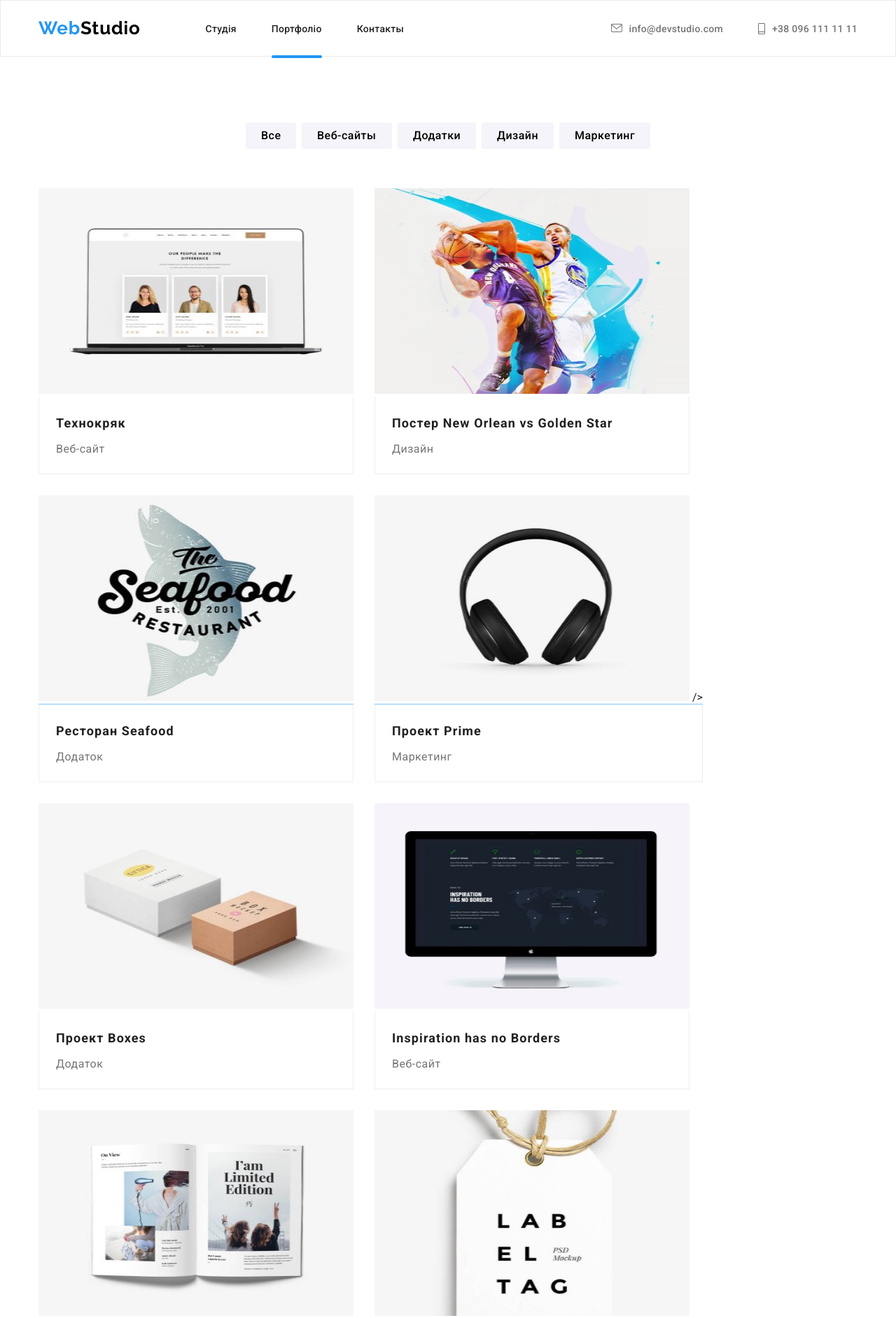
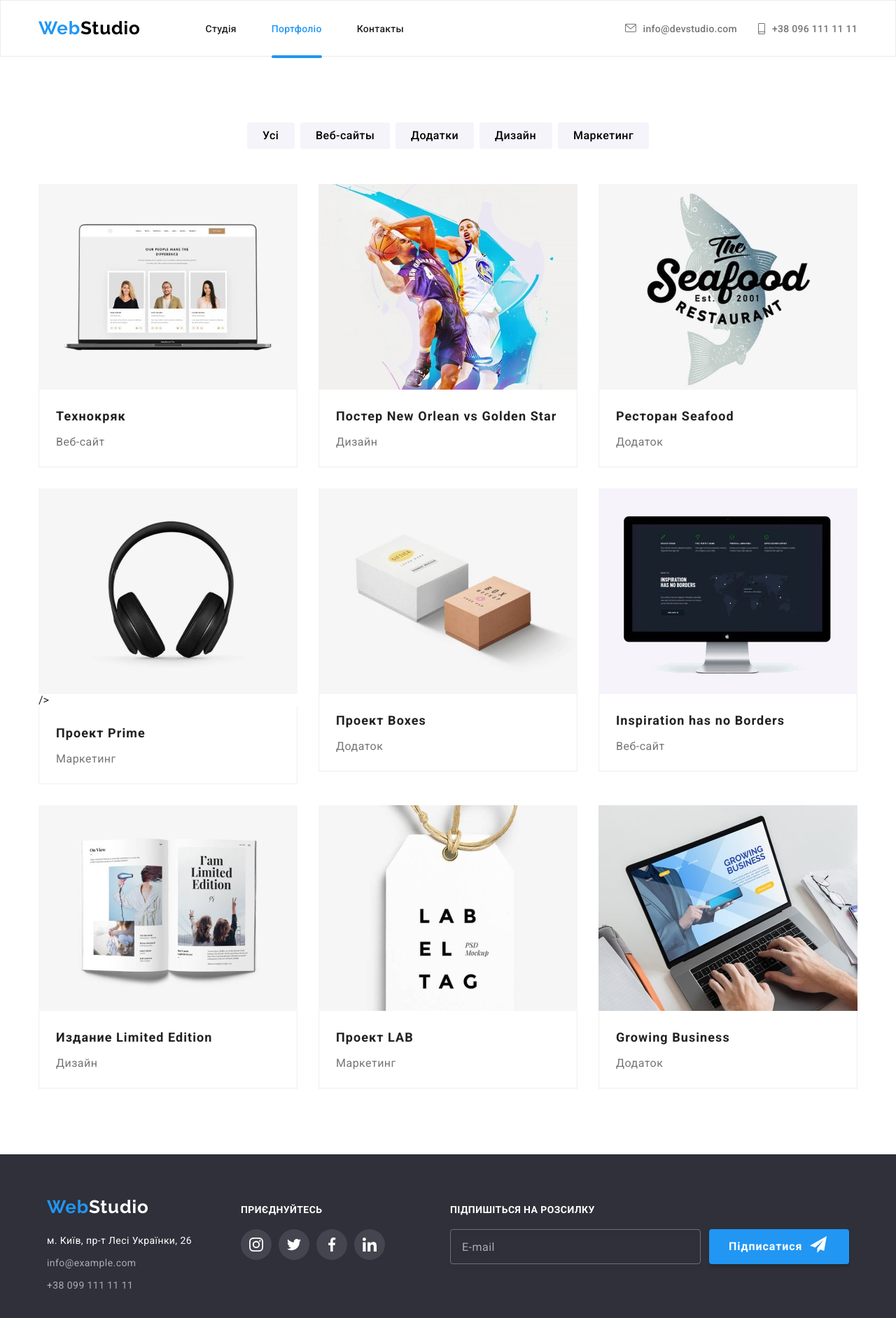
Before and after one commit to VitaliyMeshechek/goit-markup-hw-08, a plain HTML site: page portfolio.html in a window 1280 px wide. Shown: the top 1884 px of the page at 70% size. Drawn offline with nearby package versions, Linux system fonts and the light colour scheme.

Commit message:
home work 8-8

```diff
--- a/portfolio.html
+++ b/portfolio.html
@@ -31,26 +31,45 @@
 
   <body>
     <!-- Header portfolio-->
-    <header class="header">
+    <header class="header data-header">
       <div class="container header-container">
-        <a class="logo" href="./portfolio.html" lang="en"
+        <a class="logo" href="./index.html" lang="en"
           >Web<span class="logo__span">Studio</span></a
         >
+        <div class="mobile-menu" id="mobile-menu" data-menu>
+        <button
+        class="menu__btn"
+        aria-expanded="false"
+        data-menu-open
+        aria-controls="mobile-menu"
+        type="button">
+        <svg
+          class="menu__svg"
+          width="40"
+          height="40"
+          aria-label="перемикач мобільного меню">
+          <use class="menu__icon--open" href="./images/icons/icons.svg#open"></use>
+        </svg>
+      </button>
+      </div>
+        <div class="container-menu">
         <nav class="nav">
           <ul class="nav__list">
             <li class="nav__item">
-              <a class="nav__link" href="./index.html">Студія</a>
+              <a class="nav__link" href="">Студія</a>
             </li>
             <li class="nav__item">
-              <a class="nav__link header-link-current" href="">Портфоліо</a>
+              <a class="nav__link--color header-link-current" href="./portfolio.html">Портфоліо</a>
             </li>
             <li class="nav__item">
               <a class="nav__link" href="">Контакты</a>
             </li>
           </ul>
         </nav>
-        <ul class="nav__list">
-          <li class="nav__item">
+      </div>
+      <div class="container-contacts">
+        <ul class="nav__list--contacts">
+          <li class="nav__item--contacts">
             <a class="nav__link--contacts" href="mailto:info@devstudio.com">
               <svg class="nav__icon--left" width="16" height="12">
                 <use href="./images/icons/icons.svg#envelope"></use>
@@ -58,7 +77,7 @@
               info@devstudio.com</a
             >
           </li>
-          <li class="nav__item">
+          <li class="nav__item--contacts">
             <a class="nav__link--contacts" href="tel:+380961111111">
               <svg class="nav__icon--right" width="10" height="16">
                 <use href="./images/icons/icons.svg#smartphone"></use>
@@ -67,6 +86,7 @@
             >
           </li>
         </ul>
+      </div>
       </div>
     </header>
     <!-- Main section portfolio-->
@@ -80,7 +100,7 @@
                 type="button"
                 class="filters__button animate__animated animate__bounce animate__slow"
               >
-                Все
+                Усі
               </button>
             </li>
             <li class="filters__item">
@@ -116,8 +136,8 @@
               </button>
             </li>
           </ul>
-          <ul class="project">
-            <li class="project__item">
+          <ul class="project__list">
+            <li class="project__item card-set-project">
               <a href="" class="project__link">
                 <div class="overlay">
                   <img
@@ -129,7 +149,7 @@
                   ./project\img-1-708.png.jpg 708w,
                   ./project\img-1-900.png.jpg 900w
                 "
-                class="about__img"
+                class="overlay__img"
                 sizes="(min-width: 1200px) 370px, (min-width: 768px) 354px, 100vw"
                 src="imaiges/portfolio/img.jpg"
                 alt="Технокряк"
@@ -150,7 +170,7 @@
                 </div>
               </a>
             </li>
-            <li class="project__item">
+            <li class="project__item card-set-project">
               <a href="" class="project__link">
                 <div class="overlay">
                   <img
@@ -162,7 +182,7 @@
                   ./project\img-2-708.png.jpg 708w,
                   ./project\img-2-900.png.jpg 900w
                 "
-                class="about__img"
+                class="overlay__img"
                 sizes="(min-width: 1200px) 370px, (min-width: 768px) 354px, 100vw"
                 src="imaiges/portfolio/img2.jpg"
                 alt="Постер New Orlean vs Golden Star"
@@ -183,7 +203,7 @@
                 </div>
               </a>
             </li>
-            <li class="project__item">
+            <li class="project__item card-set-project">
               <a href="" class="project__link">
                 <div class="overlay">
                   <img
@@ -195,7 +215,7 @@
                   ./project\img-3-708.png.jpg 708w,
                   ./project\img-3-900.png.jpg 900w
                 "
-                class="about__img"
+                class="overlay__img"
                 sizes="(min-width: 1200px) 370px, (min-width: 768px) 354px, 100vw"
                 src="imaiges/portfolio/img3.jpg"
                 alt="Ресторан Seafood"
@@ -216,7 +236,7 @@
                 </div>
               </a>
             </li>
-            <li class="project__item">
+            <li class="project__item card-set-project">
               <a href="" class="project__link">
                 <div class="overlay">
                   <img
@@ -228,7 +248,7 @@
                   ./project\img-4-708.png.jpg 708w,
                   ./project\img-4-900.png.jpg 900w
                 "
-                class="about__img"
+                class="overlay__img"
                 sizes="(min-width: 1200px) 370px, (min-width: 768px) 354px, 100vw"
                 src="imaiges/portfolio/img4.jpg"
                 alt="Проект Prime"
@@ -250,7 +270,7 @@
                 </div>
               </a>
             </li>
-            <li class="project__item">
+            <li class="project__item card-set-project">
               <a href="" class="project__link">
                 <div class="overlay">
                   <img
@@ -262,7 +282,7 @@
                   ./project\img-5-708.png.jpg 708w,
                   ./project\img-5-900.png.jpg 900w
                 "
-                class="about__img"
+                class="overlay__img"
                 sizes="(min-width: 1200px) 370px, (min-width: 768px) 354px, 100vw"
                 src="imaiges/portfolio/img5.jpg"
                 alt="Проект Boxes"
@@ -283,7 +303,7 @@
                 </div>
               </a>
             </li>
-            <li class="project__item">
+            <li class="project__item card-set-project">
               <a href="" class="project__link">
                 <div class="overlay">
                   <img
@@ -295,7 +315,7 @@
                   ./project\img-6-708.png.jpg 708w,
                   ./project\img-6-900.png.jpg 900w
                 "
-                class="about__img"
+                class="overlay__img"
                 sizes="(min-width: 1200px) 370px, (min-width: 768px) 354px, 100vw"
                 src="imaiges/portfolio/img6.jpg"
                 alt="Inspiration has no Borders"
@@ -316,7 +336,7 @@
                 </div>
               </a>
             </li>
-            <li class="project__item">
+            <li class="project__item card-set-project">
               <a href="" class="project__link">
                 <div class="overlay">
                   <img
@@ -328,7 +348,7 @@
                   ./project\img-7-708.png.jpg 708w,
                   ./project\img-7-900.png.jpg 900w
                 "
-                class="about__img"
+                class="overlay__img"
                 sizes="(min-width: 1200px) 370px, (min-width: 768px) 354px, 100vw"
                 src="imaiges/portfolio/img7.jpg"
                 alt="Издание Limited Edition"
@@ -349,7 +369,7 @@
                 </div>
               </a>
             </li>
-            <li class="project__item">
+            <li class="project__item card-set-project">
               <a href="" class="project__link">
                 <div class="overlay">
                   <img
@@ -361,7 +381,7 @@
                   ./project\img-8-708.png.jpg 708w,
                   ./project\img-8-900.png.jpg 900w
                 "
-                class="about__img"
+                class="overlay__img"
                 sizes="(min-width: 1200px) 370px, (min-width: 768px) 354px, 100vw"
                 src="imaiges/portfolio/img8.jpg"
                 alt="Проект LAB"
@@ -382,7 +402,7 @@
                 </div>
               </a>
             </li>
-            <li class="project__item">
+            <li class="project__item card-set-project">
               <a href="" class="project__link">
                 <div class="overlay">
                   <img
@@ -394,7 +414,7 @@
                   ./project\img-9-708.png.jpg 708w,
                   ./project\img-9-900.png.jpg 900w
                 "
-                class="about__img"
+                class="overlay__img"
                 sizes="(min-width: 1200px) 370px, (min-width: 768px) 354px, 100vw"
                 src="imaiges/portfolio/img9.jpg"
                 alt="Growing Business"
--- a/sass/components/_card-set.scss
+++ b/sass/components/_card-set.scss
@@ -6,3 +6,7 @@
    display: flex;
    flex-wrap: wrap;
   }
+
+  .card-set-project {
+   flex-basis: calc((100% - var(--indent) * (var(--items) - 1)) / var(--items));
+  }
--- a/sass/layout/_filters.scss
+++ b/sass/layout/_filters.scss
@@ -1,10 +1,24 @@
 .filters {
   @extend %reset-list;
   @include centeredFlex(flex);
+  gap: 8px;
+  margin-top: 0;
 
-   gap: 8px;
-   margin-top: 0;
-   margin-bottom: 56px;
+  @media screen and (max-width: 480px) {
+    @include justFlex(flex);
+    justify-content: start;
+    flex-wrap: wrap;
+    height: 91px;
+    width: 326px;
+  }
+
+  @media screen and (min-width: 768px) {
+    margin-bottom: 14px;
+  }
+
+  @media screen and (min-width: 1200px) {
+    margin-bottom: 50px;
+  }
  }
 
  .filters__item {
--- a/sass/layout/_hero.scss
+++ b/sass/layout/_hero.scss
@@ -1,15 +1,28 @@
 .hero {
    background-color: var(--dark-bg-cl);
-   padding-top: 200px;
-   padding-bottom: 200px;
+   padding-top: 118px;
+   padding-bottom: 118px;
 
-   background-image: linear-gradient(to right, rgba(47, 48, 58, 0.4), rgba(47, 48, 58, 0.4)),
-     url(../images/section1/Img.jpg);
    background-repeat: no-repeat;
    background-position: center;
    max-width: 1600px;
    margin-left: auto;
    margin-right: auto;
+
+   background-image: linear-gradient(to right, rgba(47, 48, 58, 0.4), rgba(47, 48, 58, 0.4)),
+   url(..//images/Hero/img1@1x-sm.jpg);
+
+   @media screen and (min-width: 768px) {
+    background-image: linear-gradient(to right, rgba(47, 48, 58, 0.4), rgba(47, 48, 58, 0.4)),
+    url(..//images/Hero/img2@1x-md.jpg);
+   }
+
+   @media screen and (min-width: 1200px) {
+    padding-top: 200px;
+    padding-bottom: 200px;
+    background-image: linear-gradient(to right, rgba(47, 48, 58, 0.4), rgba(47, 48, 58, 0.4)),
+    url(..//..//images/Hero/Img3@1x-lg.jpg);
+   }
  }
 
  .hero__container {
@@ -18,18 +31,19 @@
  }
 
  .hero__title {
-  @include fonts(44px, 60px, 900, 0.06em);
-
+  @include fonts(26px, 42px, 900, 0.06em);
   margin-bottom: 30px;
-
   text-align: center;
   color: var(--white-txt-cl);
+
+  @media screen and (min-width: 1200px) {
+    @include fonts(44px, 60px, 900, 0.06em);
+  }
  }
  .hero__btn {
   @include centeredFlex(flex);
   @include fonts(16px, 30px, 700, 0.06em);
-
-   padding: 10px 32px;
+  padding: 10px 24px;
   margin-left: auto;
   margin-right: auto;
   min-width: 200px;
@@ -41,4 +55,8 @@
   text-align: center;
   cursor: pointer;
   color: var(--white-txt-cl);
+
+  @media screen and (min-width: 1200px) {
+    padding: 10px 32px;
   }
+ }
--- a/sass/layout/_overlay.scss
+++ b/sass/layout/_overlay.scss
@@ -5,6 +5,17 @@
 
  .overlay__img {
    display: block;
+
+   @media screen and (max-width: 767px) {
+    width: 450px;
+   }
+   @media screen and (min-width: 768px) and (max-width: 1199px) {
+    width: 354px;
+   }
+
+   @media screen and (min-width: 1200px) {
+    width: 370px;
+   }
  }
 
  .overlay__container {
--- a/sass/layout/_portfolio.scss
+++ b/sass/layout/_portfolio.scss
@@ -1,6 +1,10 @@
 .portfolio {
-   padding-top: 94px;
-   padding-bottom: 94px;
+  padding-top: 60px;
+  padding-bottom: 40px;
+  background-color: var(--additional-bg-cl);
 
-   background-color: var(--additional-bg-cl);
+  @media screen and (min-width: 1200px) {
+    padding-top: 94px;
+    padding-bottom: 94px;
+  }
  }
--- a/sass/layout/_project.scss
+++ b/sass/layout/_project.scss
@@ -1,10 +1,20 @@
-.project {
+.project__list {
   @extend %reset-list;
   @include justFlex(flex);
 
    flex-wrap: wrap;
    gap: var(--indent);
    margin-top: 0;
+
+   --items: 1;
+
+   @media screen and (min-width: 768px) {
+     --items: 2;
+   }
+
+   @media screen and (min-width: 1200px) {
+     --items: 3;
+   }
  }
 
  .project__item {
```
Also changed, not shown: index.html (+2 -2 lines), css/main.css, css/main.min.css, images/Hero/Img.jpg (added), images/Hero/Img3@1x-lg.jpg (added), images/Hero/Img3@2x-lg.jpg (added), images/Hero/img1@1x-sm.jpg (added), images/Hero/img1@2x-sm.jpg (added), images/Hero/img2@1x-md.jpg (added), images/Hero/img2@2x-md.jpg (added), images/section1/Img.jpg (deleted), 2 other files. Lines whose indentation alone changed are shown as unchanged.
